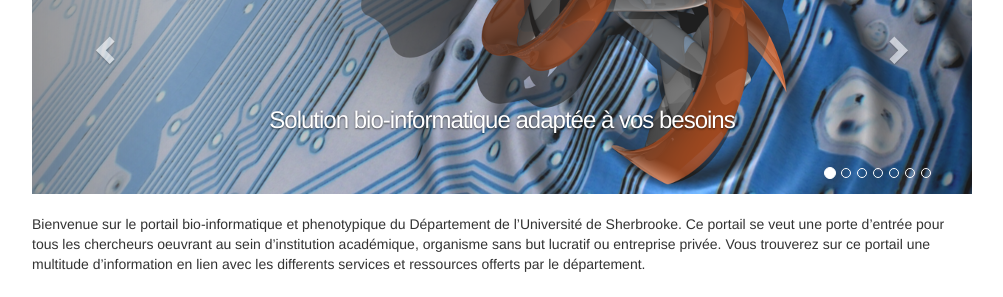
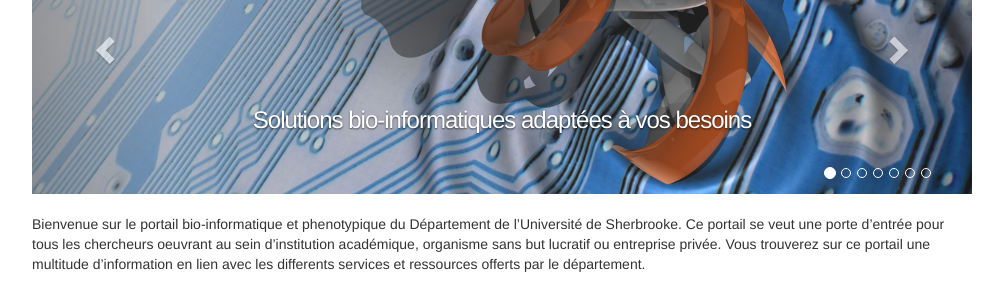
Before and after one commit to jflucier/bioinfo-portal-, a Jekyll site: the page built from portal/index.html, in a window 1280 px wide. Shown: the part 293-590 px from the top of the page, without its empty margins (48-1051 px from the left). Built offline with Jekyll 4.4.1, drawn with Linux system fonts in a browser that asks for light colours; nearby versions of some CDN libraries; Markdown is read by kramdown in place of the engine named in the settings; the list of posts is cut into pages by our own code.

Commit message:
patch them all2222!!!

```diff
--- a/portal/index.html
+++ b/portal/index.html
@@ -21,7 +21,7 @@
         <img src="/images/banners/bioinfo_service_main_crop.png" alt="Chania">
       </a>
       <div class="carousel-caption">
-          <h3 >Solution bio-informatique adaptée à vos besoins</h3>
+          <h3 >Solutions bio-informatiques adaptées à vos besoins</h3>
       </div>
     </div>
 
@@ -30,38 +30,53 @@
             <img src="/images/banners/1_analysis_crop.png" alt="Chania">
         </a>
         <div class="carousel-caption">
-          <h3 >Une equipe d'experts bio-informaticiens pour votre laboratoire</h3>
-      </div>
+          <h3 >Une equipe d'experts bio-informaticiens disponible pour votre laboratoire</h3>
+        </div>
     </div>
 
     <div class="item">
         <a href="/services/microscopie.html">
             <img src="/images/banners/dii2_cr.png" alt="Chania">
         </a>
+        <div class="carousel-caption">
+          <h3 >Caracterisations phénotypique sans soucis de vos biomarqueurs d'intérêts</h3>
+        </div>
     </div>
 
     <div class="item">
         <a href="/services/microscopie.html">
             <img src="/images/banners/ph1_cr.png" alt="Chania">
         </a>
+        <div class="carousel-caption">
+          <h3 >Service dynamique qui s'adapte à vos besoins</h3>
+        </div>
     </div>
 
     <div class="item">
         <a href="/services/microscopie.html">
             <img src="/images/banners/banner_canope.png" alt="Chania">
         </a>
+        <div class="carousel-caption">
+          <h3 >Un analyse d'images s'appliquant à de multiples domaines</h3>
+        </div>
     </div>
 
     <div class="item">
         <a href="/services/bioinformatique.html">
             <img src="/images/banners/Hirondelle bicolore - copie_cr.png" alt="Chania">
         </a>
+        <div class="carousel-caption">
+          <h3 >Expert biostatisticien pour la validation statistique de vos résultats</h3>
+        </div>
     </div>
 
     <div class="item">
         <a href="/services/bioinformatique.html">
             <img src="/images/banners/Ram2014Quick-0096_cr.png" alt="Chania">
         </a>
+        <div class="carousel-caption">
+          <h3 >Analyse bio-statistiques pour l'étude de la dynamique des populations</h3>
+        </div>
     </div>
 
   </div>
```
Also changed, not shown: portal/services/services.md (+1 -1 lines).
